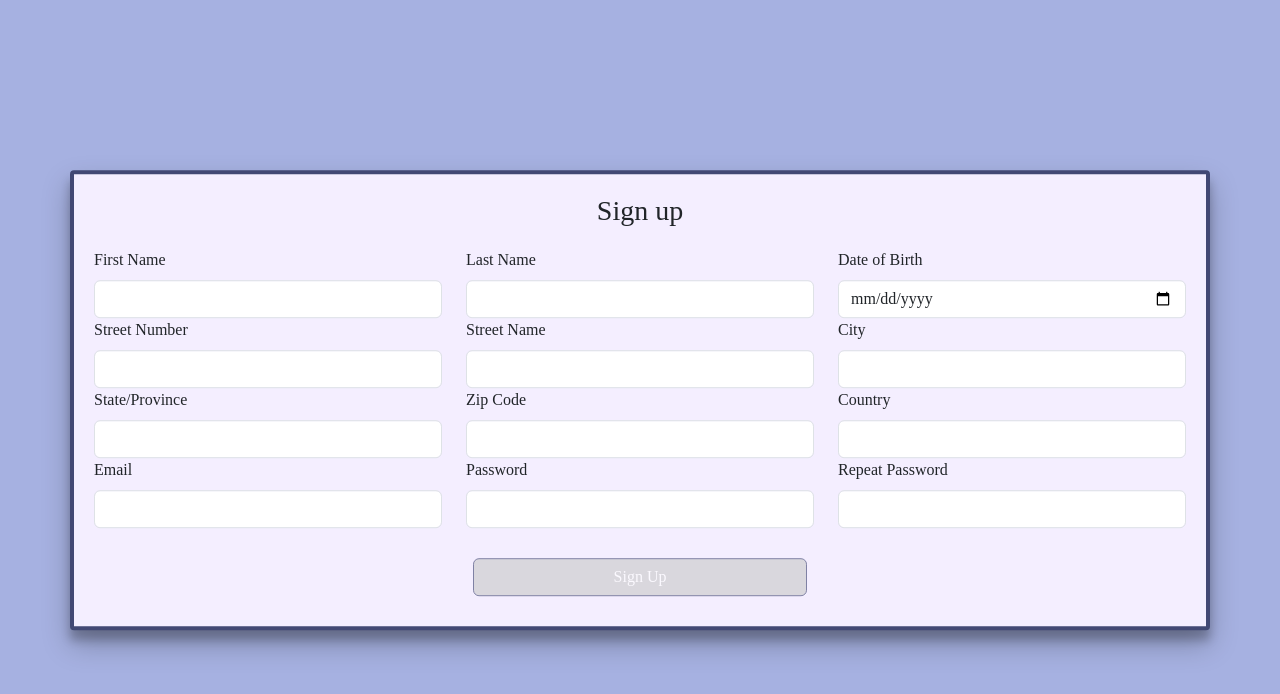
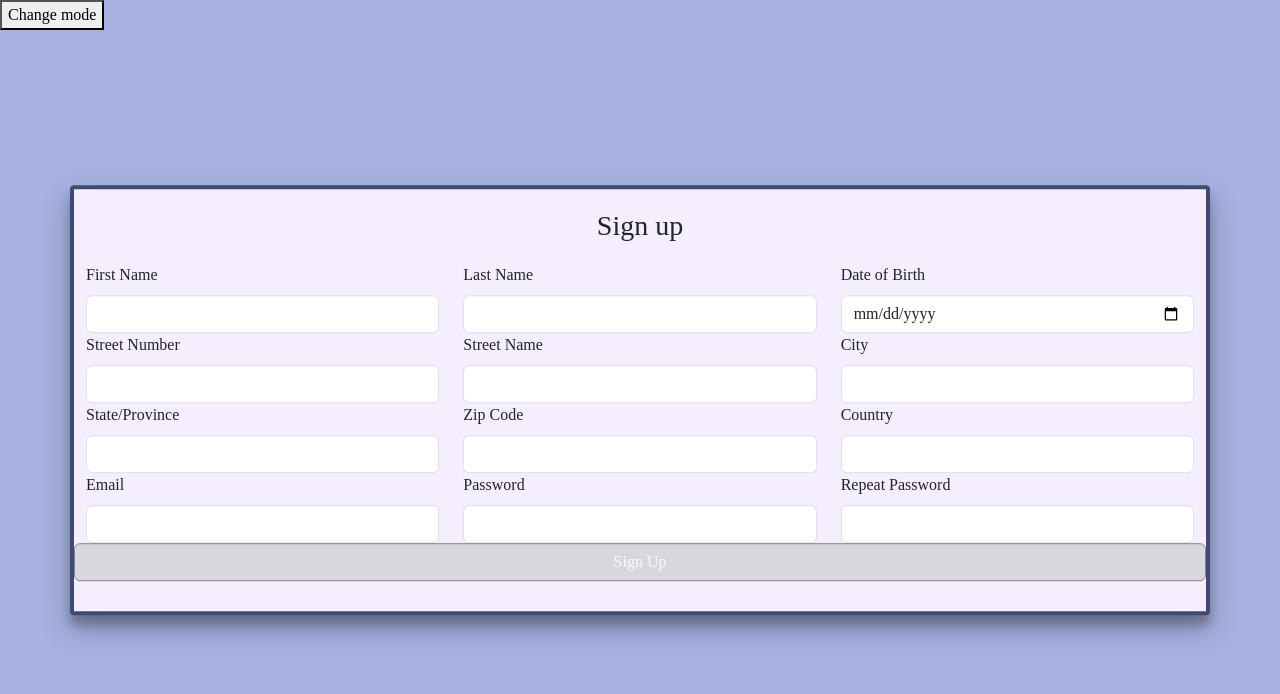
Before and after one commit to ygordantas/mern_june_ui, a React (Vite) app: page / in a window 1280 px wide. Shown: the top 694 px of the page. Built offline with nearby package versions, Linux system fonts and the light colour scheme; a web font is replaced by a local one.

Commit message:
created theme switch functionality

```diff
--- a/src/App.tsx
+++ b/src/App.tsx
@@ -1,16 +1,21 @@
+import { useState } from "react";
 import SignUpPage from "./pages/SignUpPage/SignUpPage";
 
-//TODO: On Mode Change mode clicked, change the mode across the app
+const App = () => {
+  const [mode, setMode] = useState("");
 
-const App = () => {
-  // return (
-  //   <div>
-  //     <button onClick={() => {}}>Change mode</button>
-  //     <SignUpPage />
-  //   </div>
-  // );
-
-  return <SignUpPage />;
+  return (
+    <div data-theme={mode}>
+      <button
+        onClick={() => {
+          setMode(mode === "dark" ? "" : "dark");
+        }}
+      >
+        Change mode
+      </button>
+      <SignUpPage />
+    </div>
+  );
 };
 
 export default App;
--- a/src/darkTheme.css
+++ /dev/null
@@ -1,6 +0,0 @@
-:root {
-  --primary-color-light: #233142;
-  --primary-color-dark: #455d7a;
-  --secondary-color-light: #f95959;
-  --secondary-color-dark: #e3e3e3;
-}
--- a/src/index.css
+++ b/src/index.css
@@ -1,4 +1,18 @@
 @import url("https://fonts.googleapis.com/css2?family=Kalnia+Glaze:wdth,wght@100..125,100..700&display=swap");
+
+:root {
+  --primary-color-light: #f4eeff;
+  --primary-color-dark: #dcd6f7;
+  --secondary-color-light: #a6b1e1;
+  --secondary-color-dark: #424874;
+}
+
+[data-theme="dark"] {
+  --primary-color-light: #233142;
+  --primary-color-dark: #455d7a;
+  --secondary-color-light: #f95959;
+  --secondary-color-dark: #e3e3e3;
+}
 
 * {
   box-sizing: border-box;
--- a/src/lightTheme.css
+++ /dev/null
@@ -1,6 +0,0 @@
-:root {
-    --primary-color-light: #f4eeff;
-    --primary-color-dark: #dcd6f7;
-    --secondary-color-light: #a6b1e1;
-    --secondary-color-dark: #424874;
-  }
--- a/src/main.tsx
+++ b/src/main.tsx
@@ -1,11 +1,9 @@
-import "bootstrap/dist/css/bootstrap.min.css";
 import React from "react";
 import ReactDOM from "react-dom/client";
 import App from "./App.tsx";
 
+import "bootstrap/dist/css/bootstrap.min.css";
 import "./index.css";
-// import './darkTheme.css'
-import './lightTheme.css'
 
 ReactDOM.createRoot(document.getElementById("root")!).render(
   <React.StrictMode>
```
